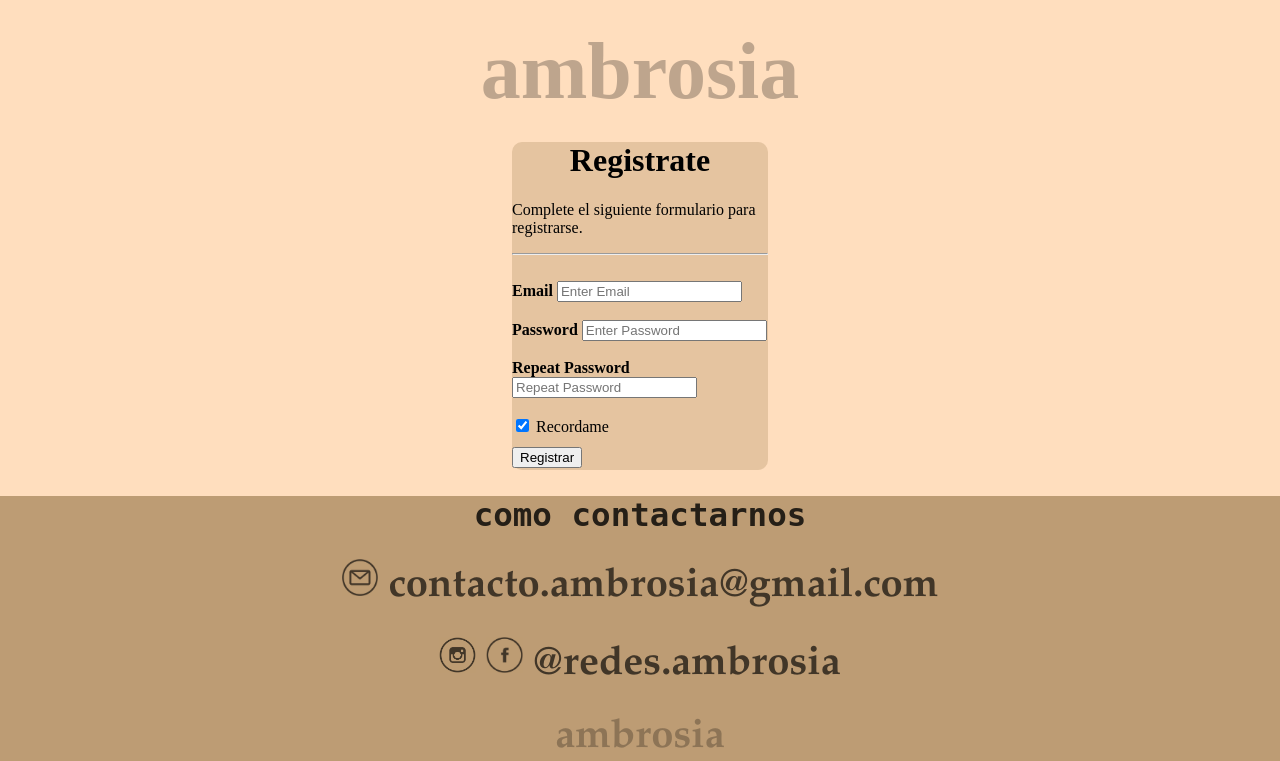
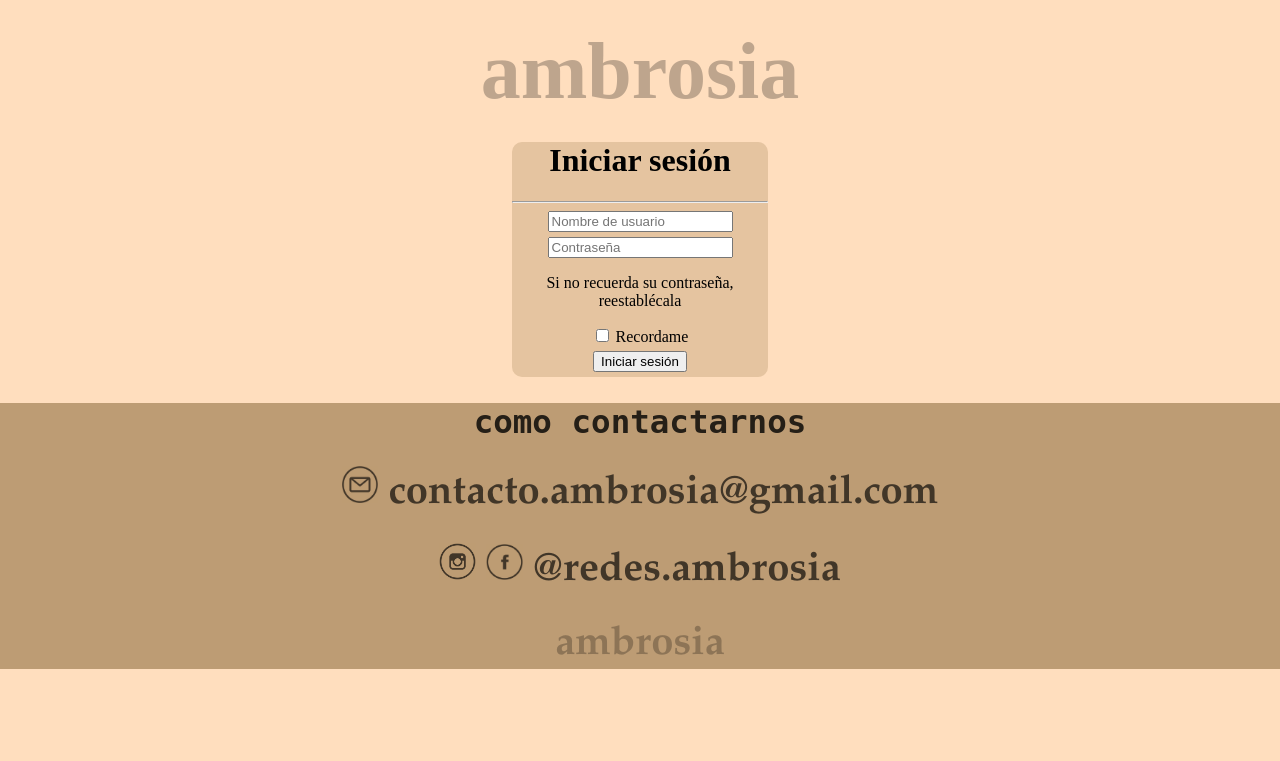
Before and after one commit to Enri3/ambrosia, a PHP site: page /login.html in a window 1280 px wide. Shown: the top 761 px of the page. Run offline with PHP 8.4, Linux system fonts and the light colour scheme.

Commit message:
registro y login casi terminados

```diff
--- a/ambrosia.css
+++ b/ambrosia.css
@@ -108,9 +108,20 @@
 	width: 20%;
   border-radius: 10px;
 	background-color: #e5c4a0;
+	text-align: center;
 }
 
 .log-item{
-	text-align: left;
-	margin-left: 5%;
+	margin: 2%;
 }
+
+.rc:link {
+  background-color: transparent;
+  text-decoration: none;
+	word-wrap: break-word;
+ 	color: black;
+}
+
+.rc:hover {
+ 	text-decoration: none;
+}
--- a/login.html
+++ b/login.html
@@ -12,24 +12,27 @@
 
 	<form>
   		<div class="log-box w3-mobile">
-    		<h1 style="text-align: center; margin-top: 10%;">Registrate</h1>
-			<p>Complete el siguiente formulario para registrarse.</p>
+
+    		<h1>Iniciar sesión</h1>
+
     		<hr class="linea">
-    		<br>
-    		<label for="email" class="box-item"><b>Email</b></label>
-    		<input type="text" class="box-item" placeholder="Enter Email" name="email" required>
-    		<br><br>
-    		<label for="psw"class="box-item"><b>Password</b></label>
-    		<input type="password" class="box-item" placeholder="Enter Password" name="psw" required>
-    		<br><br>
-    		<label for="psw-repeat" class="box-item"><b>Repeat Password</b></label>
-    		<input type="password" class="box-item" placeholder="Repeat Password" name="psw-repeat" required>
-    		<br><br>
-    		<label>
-     		<input type="checkbox" class="box-item" checked="checked" name="remember" style="margin-bottom:15px"> Recordame
-    		</label>
-    		<br>
-   			<button type="submit" style="margin-bottom: 1%;">Registrar</button>
+
+    		<div class="log-item">
+    		<input type="text" placeholder="Nombre de usuario" required>
+    		</div>
+
+    		<div class="log-item">
+    		<input type="password" placeholder="Contraseña" required>
+    		</div>
+
+    		<div class="log-item">
+
+    		<p>Si no recuerda su contraseña, <a class="rc" href="#">reestablécala</a></p>
+
+     		<input type="checkbox"> Recordame
+    		</div>
+
+   			<button type="submit" style="margin-bottom: 2%;">Iniciar sesión</button>
   	</div>
 </form>
 
```
Also changed, not shown: registro.html (added, +67 -0 lines).
